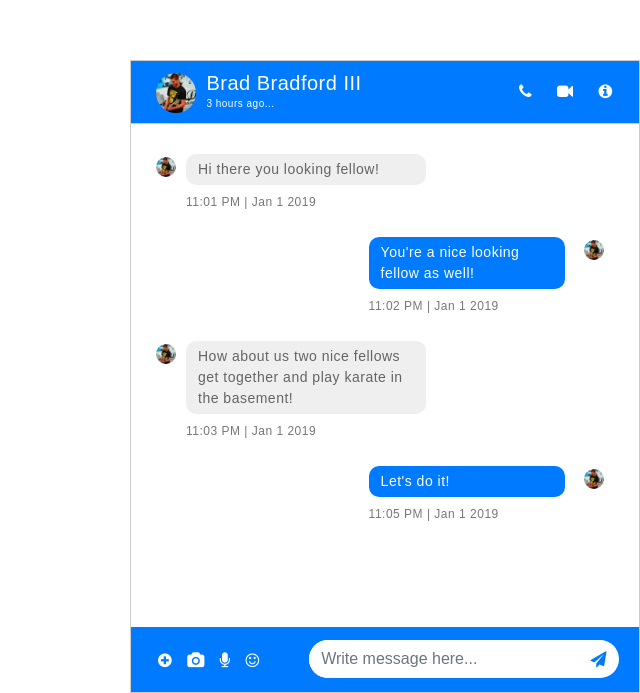
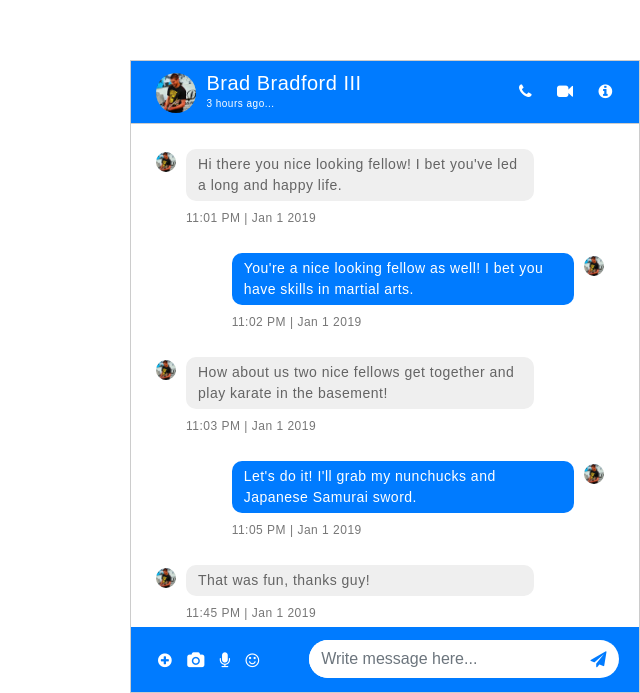
Before and after one commit to alexkaufman06/chatBot, a plain HTML site: page index.html in a window 1280 px wide. Shown: the part 107-800 px from the top of the page, without its empty margins (640-1280 px from the left). Drawn offline with nearby package versions, Linux system fonts and the light colour scheme.

Commit message:
Refactor and remove comments

```diff
--- a/index.html
+++ b/index.html
@@ -33,7 +33,7 @@
 							</div>
 							<div class="received-msg">
 								<div class="received-msg-inbox">
-									<p>Hi there you looking fellow!</p>
+									<p>Hi there you nice looking fellow! I bet you've led a long and happy life.</p>
 									<span class="time">11:01 PM | Jan 1 2019</span>
 								</div>
 							</div>
@@ -41,7 +41,7 @@
 
 						<div class="outgoing-chats">
 							<div class="outgoing-chats-msg">
-								<p>You're a nice looking fellow as well!</p>
+								<p>You're a nice looking fellow as well! I bet you have skills in martial arts.</p>
 								<span class="time">11:02 PM | Jan 1 2019</span>
 							</div>
 							<div class="outgoing-chats-img">
@@ -63,7 +63,7 @@
 
 						<div class="outgoing-chats">
 							<div class="outgoing-chats-msg">
-								<p>Let's do it!</p>
+								<p>Let's do it! I'll grab my nunchucks and Japanese Samurai sword.</p>
 								<span class="time">11:05 PM | Jan 1 2019</span>
 							</div>
 							<div class="outgoing-chats-img">
@@ -71,22 +71,27 @@
 							</div>
 						</div>
 
-<!-- 						<div class="msg-bottom">
-							<div class="bottom-icons">
-								<i class="fa fa-plus-circle"></i>
-								<i class="fa fa-camera"></i>
-								<i class="fa fa-microphone"></i>
-								<i class="fa fa-smile-o"></i>
+						<div class="received-chats">
+							<div class="received-chats-img">
+								<img src="photo.jpg">
 							</div>
-							<div class="input-group">
-								<input type="text" class="form-control" placeholder="Write message here...">
-								<div class="input-group-append">
-									<span class="input-group-text">
-										<i class="fa fa-paper-plane"></i>
-									</span>
+							<div class="received-msg">
+								<div class="received-msg-inbox">
+									<p>That was fun, thanks guy!</p>
+									<span class="time">11:45 PM | Jan 1 2019</span>
 								</div>
 							</div>
-						</div> -->
+						</div>
+
+						<div class="outgoing-chats">
+							<div class="outgoing-chats-msg">
+								<p>Thank you fellow guy!</p>
+								<span class="time">11:50 PM | Jan 1 2019</span>
+							</div>
+							<div class="outgoing-chats-img">
+								<img src="photo.jpg">
+							</div>
+						</div>
 					</div>
 
 				</div>
@@ -107,7 +112,6 @@
 					</div>
 				</div>
 			</div>
-
 		</div>
 	</div>
 </body>
--- a/style.css
+++ b/style.css
@@ -1,7 +1,5 @@
 .chat-bot {
 	max-width: 500 !important;
-/*	margin: auto;
-	margin-top: 4%;*/
 	font-family: sans-serif;
 	letter-spacing: 0.5px;
 	position: fixed;
@@ -80,7 +78,7 @@ img {
 }
 
 .chats {
-	padding: 30px 15px 0 25px;
+	padding: 0px 15px 30px 25px;
 }
 
 .msg-page {
@@ -112,7 +110,7 @@ img {
 	font-size: 14px;
 	margin: 0;
 	padding: 5px 10px 5px 12px;
-	width: 100%;
+	width: 145%;
 }
 
 .time {
@@ -139,8 +137,8 @@ img {
 
 .outgoing-chats-msg {
 	float: left;
-	width: 46%;
-	margin-left: 45%;
+	width: 80%;
+	margin-left: 13%;
 }
 
 .outgoing-chats-img {
@@ -204,3 +202,7 @@ img {
 .input-group-append {
 	cursor: pointer;
 }
+
+.msg-page:first-child {
+	padding-top: 25px;
+}
```
